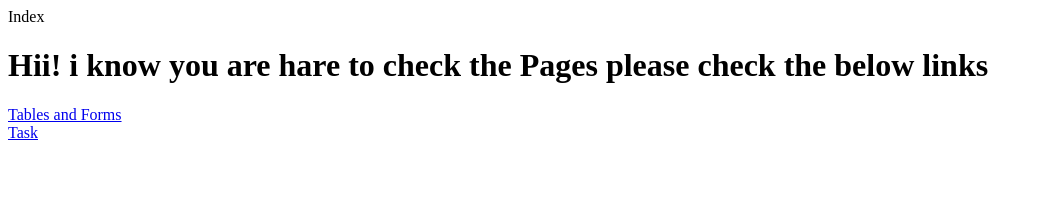
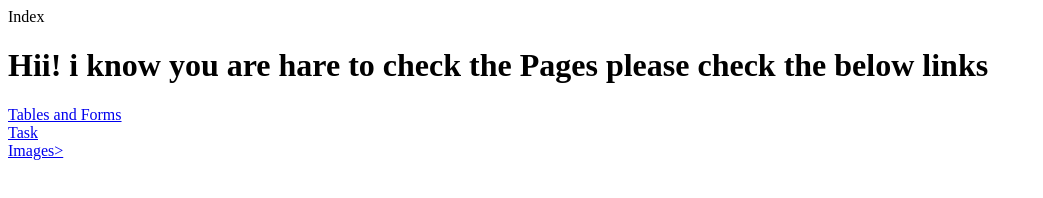
Before and after one commit to Chandana4518/github.io, a plain HTML site: page index.html in a window 1280 px wide. Shown: the whole page, without its empty margins (0-1043 px from the left). Drawn offline with Linux system fonts and the light colour scheme.

Commit message:
Update index.html

```diff
--- a/index.html
+++ b/index.html
@@ -8,5 +8,7 @@
             please check the below links</h1>
             <a href="Tables and Forms.html">Tables and Forms</a><br>
             <a href="Task1.html">Task</a><br>
+            <a href="images.html">Images></a><br>
+
     </body>
 </html>
```
